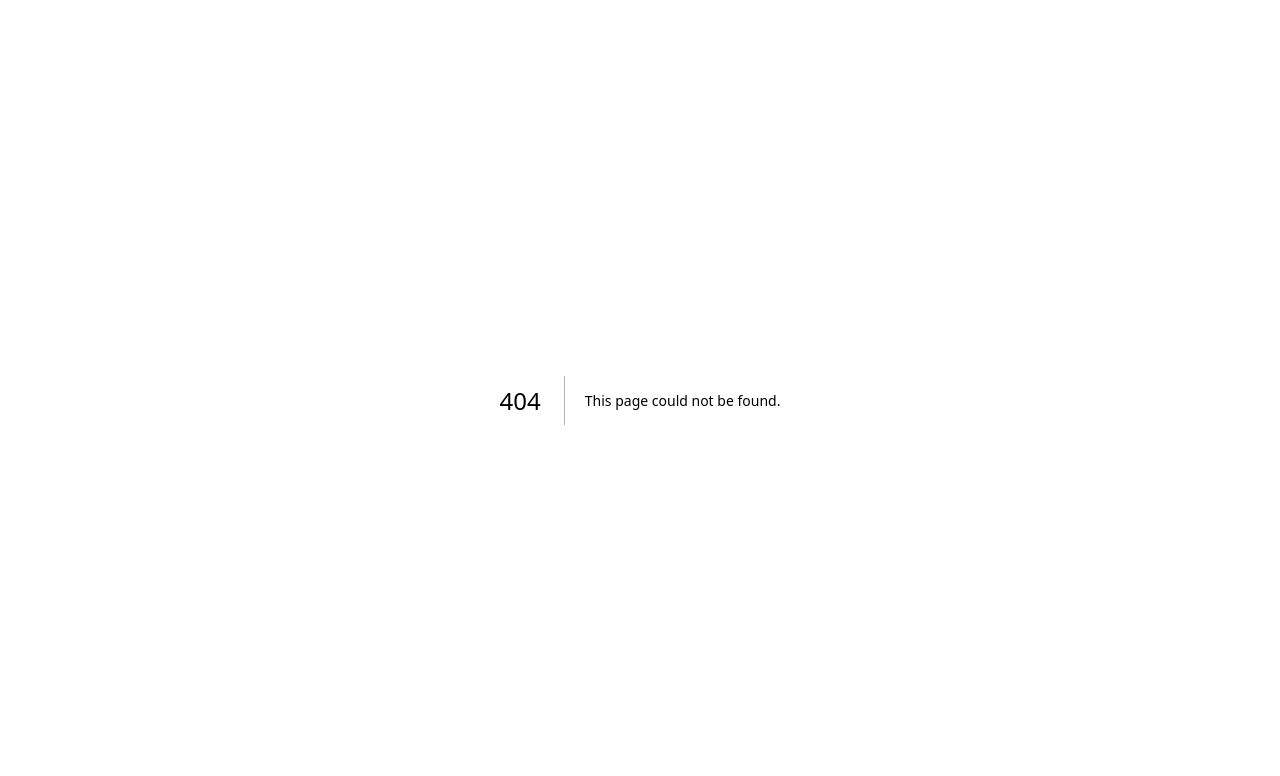
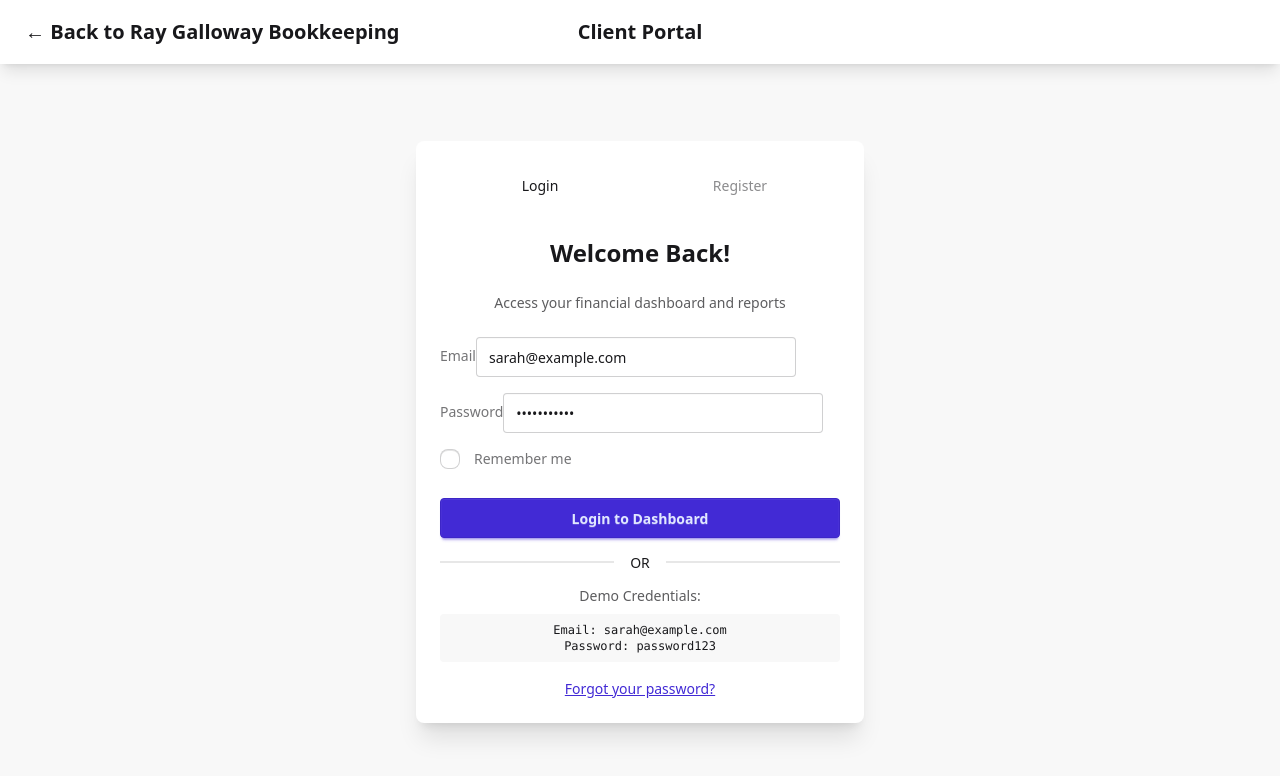
Before and after one commit to JaceG/Ray-Portfolio, a Next.js app: page /auth in a window 1280 px wide. Before the commit this address had no page. Shown: the top 776 px of the page. Built offline with nearby package versions, Linux system fonts and the light colour scheme.

Commit message:
mock login working

```diff
--- /dev/null
+++ b/src/app/auth/page.tsx
@@ -0,0 +1,298 @@
+'use client';
+
+import Link from 'next/link';
+import { useState } from 'react';
+
+export default function AuthPage() {
+	const [isLogin, setIsLogin] = useState(true);
+
+	return (
+		<div data-theme='business' className='min-h-screen bg-base-200'>
+			{/* Header */}
+			<div className='navbar bg-base-100 shadow-lg'>
+				<div className='navbar-start'>
+					<Link href='/' className='btn btn-ghost text-xl font-bold'>
+						← Back to Ray Galloway Bookkeeping
+					</Link>
+				</div>
+				<div className='navbar-center'>
+					<h1 className='text-xl font-semibold'>Client Portal</h1>
+				</div>
+				<div className='navbar-end'></div>
+			</div>
+
+			<div className='flex items-center justify-center min-h-[calc(100vh-4rem)] p-6'>
+				<div className='card w-full max-w-md bg-base-100 shadow-xl'>
+					<div className='card-body'>
+						{/* Tab Headers */}
+						<div className='tabs tabs-boxed mb-6'>
+							<button
+								className={`tab flex-1 ${
+									isLogin ? 'tab-active' : ''
+								}`}
+								onClick={() => setIsLogin(true)}>
+								Login
+							</button>
+							<button
+								className={`tab flex-1 ${
+									!isLogin ? 'tab-active' : ''
+								}`}
+								onClick={() => setIsLogin(false)}>
+								Register
+							</button>
+						</div>
+
+						{isLogin ? (
+							/* Login Form */
+							<div>
+								<h2 className='text-2xl font-bold text-center mb-6'>
+									Welcome Back!
+								</h2>
+								<p className='text-center text-sm opacity-70 mb-6'>
+									Access your financial dashboard and reports
+								</p>
+
+								<form className='space-y-4'>
+									<div className='form-control'>
+										<label className='label'>
+											<span className='label-text'>
+												Email
+											</span>
+										</label>
+										<input
+											type='email'
+											placeholder='Enter your email'
+											className='input input-bordered'
+											defaultValue='sarah@example.com'
+										/>
+									</div>
+
+									<div className='form-control'>
+										<label className='label'>
+											<span className='label-text'>
+												Password
+											</span>
+										</label>
+										<input
+											type='password'
+											placeholder='Enter your password'
+											className='input input-bordered'
+											defaultValue='password123'
+										/>
+									</div>
+
+									<div className='form-control'>
+										<label className='label cursor-pointer justify-start space-x-2'>
+											<input
+												type='checkbox'
+												className='checkbox checkbox-sm'
+											/>
+											<span className='label-text text-sm'>
+												Remember me
+											</span>
+										</label>
+									</div>
+
+									<div className='form-control mt-6'>
+										<Link
+											href='/dashboard'
+											className='btn btn-primary w-full'>
+											Login to Dashboard
+										</Link>
+									</div>
+								</form>
+
+								<div className='divider'>OR</div>
+
+								<div className='text-center space-y-2'>
+									<p className='text-sm opacity-70'>
+										Demo Credentials:
+									</p>
+									<p className='text-xs font-mono bg-base-200 p-2 rounded'>
+										Email: sarah@example.com
+										<br />
+										Password: password123
+									</p>
+								</div>
+
+								<div className='text-center mt-4'>
+									<a
+										href='#'
+										className='link link-primary text-sm'>
+										Forgot your password?
+									</a>
+								</div>
+							</div>
+						) : (
+							/* Registration Form */
+							<div>
+								<h2 className='text-2xl font-bold text-center mb-6'>
+									Create Account
+								</h2>
+								<p className='text-center text-sm opacity-70 mb-6'>
+									Get started with professional bookkeeping
+									services
+								</p>
+
+								<form className='space-y-4'>
+									<div className='grid grid-cols-2 gap-4'>
+										<div className='form-control'>
+											<label className='label'>
+												<span className='label-text'>
+													First Name
+												</span>
+											</label>
+											<input
+												type='text'
+												placeholder='First name'
+												className='input input-bordered'
+											/>
+										</div>
+										<div className='form-control'>
+											<label className='label'>
+												<span className='label-text'>
+													Last Name
+												</span>
+											</label>
+											<input
+												type='text'
+												placeholder='Last name'
+												className='input input-bordered'
+											/>
+										</div>
+									</div>
+
+									<div className='form-control'>
+										<label className='label'>
+											<span className='label-text'>
+												Business Name
+											</span>
+										</label>
+										<input
+											type='text'
+											placeholder='Your business name'
+											className='input input-bordered'
+										/>
+									</div>
+
+									<div className='form-control'>
+										<label className='label'>
+											<span className='label-text'>
+												Email
+											</span>
+										</label>
+										<input
+											type='email'
+											placeholder='Enter your email'
+											className='input input-bordered'
+										/>
+									</div>
+
+									<div className='form-control'>
+										<label className='label'>
+											<span className='label-text'>
+												Phone
+											</span>
+										</label>
+										<input
+											type='tel'
+											placeholder='(555) 123-4567'
+											className='input input-bordered'
+										/>
+									</div>
+
+									<div className='form-control'>
+										<label className='label'>
+											<span className='label-text'>
+												Business Type
+											</span>
+										</label>
+										<select className='select select-bordered'>
+											<option disabled selected>
+												Select your business type
+											</option>
+											<option>
+												Freelancer / Consultant
+											</option>
+											<option>E-commerce</option>
+											<option>
+												Restaurant / Food Service
+											</option>
+											<option>Retail</option>
+											<option>
+												Professional Services
+											</option>
+											<option>Other</option>
+										</select>
+									</div>
+
+									<div className='form-control'>
+										<label className='label'>
+											<span className='label-text'>
+												Password
+											</span>
+										</label>
+										<input
+											type='password'
+											placeholder='Create a password'
+											className='input input-bordered'
+										/>
+									</div>
+
+									<div className='form-control'>
+										<label className='label cursor-pointer justify-start space-x-2'>
+											<input
+												type='checkbox'
+												className='checkbox checkbox-sm'
+												required
+											/>
+											<span className='label-text text-sm'>
+												I agree to the{' '}
+												<a
+													href='#'
+													className='link link-primary'>
+													Terms of Service
+												</a>{' '}
+												and{' '}
+												<a
+													href='#'
+													className='link link-primary'>
+													Privacy Policy
+												</a>
+											</span>
+										</label>
+									</div>
+
+									<div className='form-control mt-6'>
+										<button
+											type='button'
+											className='btn btn-primary w-full'
+											onClick={() => setIsLogin(true)}>
+											Create Account
+										</button>
+									</div>
+								</form>
+
+								<div className='alert alert-info mt-4'>
+									<div className='flex items-start space-x-2'>
+										<span>ℹ️</span>
+										<div className='text-sm'>
+											<p className='font-semibold'>
+												What happens next?
+											</p>
+											<p className='text-xs opacity-80'>
+												Ray will review your application
+												and set up your bookkeeping
+												services within 24 hours.
+											</p>
+										</div>
+									</div>
+								</div>
+							</div>
+						)}
+					</div>
+				</div>
+			</div>
+		</div>
+	);
+}
--- a/src/app/dashboard/page.tsx
+++ b/src/app/dashboard/page.tsx
@@ -101,8 +101,11 @@ export default function Dashboard() {
 				<div className='navbar-center'>
 					<h1 className='text-xl font-semibold'>Client Dashboard</h1>
 				</div>
-				<div className='navbar-end'>
+				<div className='navbar-end space-x-2'>
 					<div className='text-sm opacity-70'>{currentMonth}</div>
+					<Link href='/auth' className='btn btn-ghost btn-sm'>
+						Logout
+					</Link>
 				</div>
 			</div>
 
--- a/src/app/page.tsx
+++ b/src/app/page.tsx
@@ -75,7 +75,10 @@ export default function Home() {
 						</li>
 					</ul>
 				</div>
-				<div className='navbar-end'>
+				<div className='navbar-end space-x-2'>
+					<a href='/auth' className='btn btn-ghost btn-sm'>
+						Client Login
+					</a>
 					<a href='#contact' className='btn btn-primary'>
 						Free Consultation
 					</a>
```
